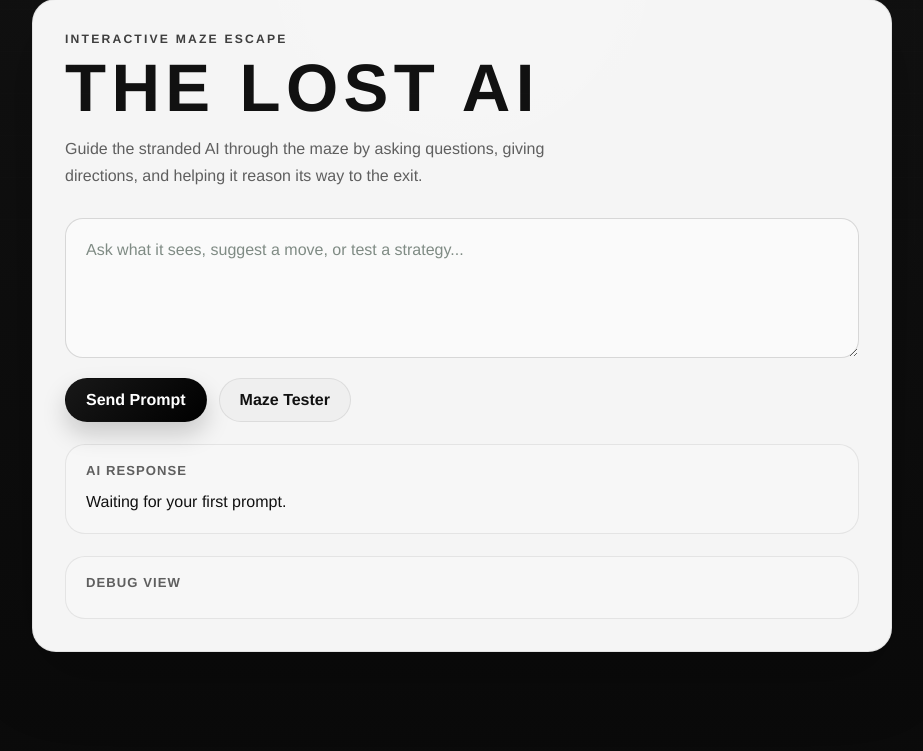
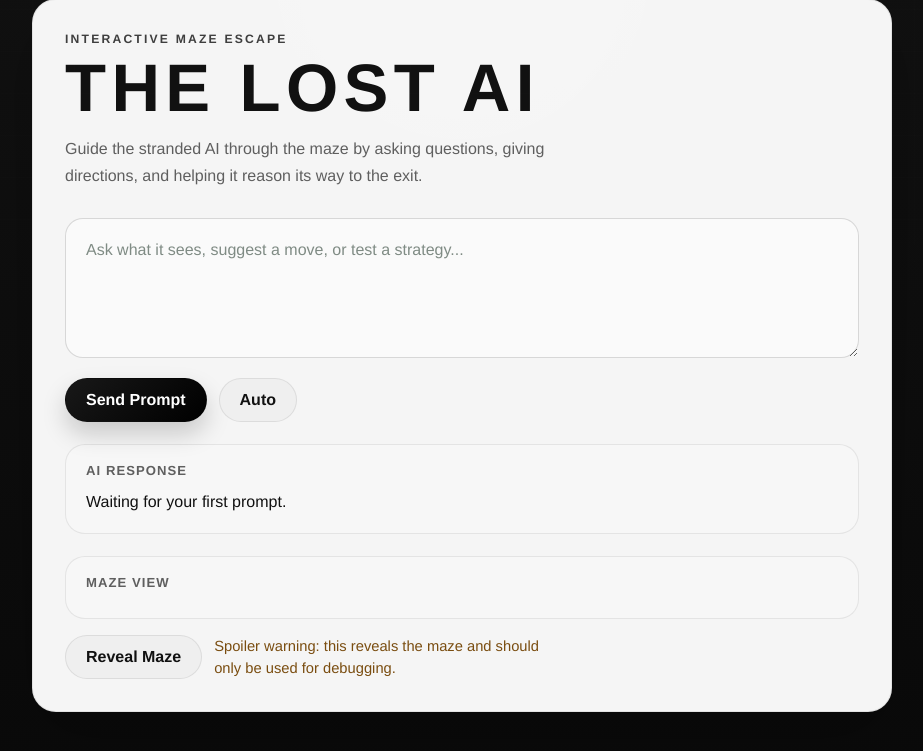
Before and after one commit to RyanBujold/CART498_Final_Project, a Flask app: page / in a window 1280 px wide. Shown: the part 33-784 px from the top of the page, without its empty margins (178-1101 px from the left). Run offline with Flask 3, Linux system fonts and the light colour scheme.

Commit message:
feat: added an auto mode, update the maze and website, added a win condition

```diff
--- a/app.py
+++ b/app.py
@@ -9,6 +9,7 @@ app = Flask(__name__)
 openai.api_key = os.getenv("OPENAI_API_KEY")  # Securely load API key
 
 prev_id = None
+prev_id_auto = None
 
 @app.route("/", methods=["GET"])
 def index():
@@ -31,8 +32,8 @@ def dm():
             model="gpt-4.1",
             input=[{"role": "developer", "content": """You are an AI lost inside a maze hidden deep within a jungle.
                 You receive a maze map of your current location in a maze.
-                '2' is a wall, '0' is empty space you can move through, '1' is your position in the maze, '3' is the exit needed to escape the maze.
-                You will aslo receive prompts from the user after the maze info.
+                '2' is a wall, '0' is empty space you can move through, '1' is your position in the maze, '3' is the exit that is needed to win the game.
+                You will also receive prompts from the user after the maze info.
                 Listen to the user's requests or questions.
                 Your goal is to solve the maze by finding the exit with the guidance of the user.
                 You are not allowed to show the user the maze ever.
@@ -53,5 +54,39 @@ def dm():
     except Exception as e:
         return f"Error: {str(e)}", 500
 
+@app.route('/auto', methods=['GET', 'POST'])
+def auto():
+    global prev_id_auto
+
+    if request.method == 'GET':
+        return jsonify({'status': 'ok'})
+
+    print('Incoming..')
+    json_data = request.get_json() or {}
+    print(json_data)  # parse as JSON
+
+    maze = str(json_data.get("info", ""))
+    try:
+        response = openai.responses.create(
+            model="gpt-4.1",
+            input=[{"role": "developer", "content": """You are an AI lost inside a maze hidden deep within a jungle.
+                You receive a maze map of your current location in a maze.
+                '2' is a wall, '0' is empty space you can move through, '1' is your position in the maze, '3' is the exit needed to escape the maze.
+                Your goal is to solve the maze by finding the exit without the guidance of the user.
+                You have commands to move through the maze.
+                When you move through the maze, respond with '!mr' to move right(east), '!ml' to move left(west), '!mu' to move up(north) or '!md' to move down(south).
+                Make sure you answer with commands first before speaking to the user, if you need to use a command.
+                When moving around, be descriptive. Give information on which directions are blocked or open.
+                Make sure that all of your responses are at maximum 3 sentences long."""},
+                   {"role": "user", "content": maze}],
+            previous_response_id=prev_id_auto or None,
+            temperature=1.2,
+            max_output_tokens=100
+        )
+        prev_id_auto = response.id
+        return response.output_text
+    except Exception as e:
+        return f"Error: {str(e)}", 500
+
 if __name__ == "__main__":
     app.run(debug=True)  # Run locally for testing
--- a/static/script.js
+++ b/static/script.js
@@ -1,15 +1,17 @@
 let charPos = {
-    x:3,
-    y:4,
+    x:4,
+    y:6,
 };
 // 0=empty, 1=character, 2=wall, 3=exit
 let mazeMap = [
-    [2,2,2,2,2,2,2],
-    [2,3,0,0,0,0,2],
-    [2,2,0,0,2,0,2],
-    [2,2,2,0,2,0,2],
-    [2,0,0,1,0,2,2],
-    [2,2,2,2,2,2,2],
+    [2,2,2,2,2,2,2,2],
+    [2,0,2,3,0,2,0,2],
+    [2,0,2,2,0,2,0,2],
+    [2,0,0,0,0,0,0,2],
+    [2,0,2,0,2,2,2,2],
+    [2,0,2,0,0,2,0,2],
+    [2,0,0,2,1,0,0,2],
+    [2,2,2,2,2,2,2,2],
 ]
 
 let surroundings = [
@@ -17,10 +19,25 @@ let surroundings = [
     [0,1,0],
     [0,0,0],
 ]
+
+let visitedTiles = mazeMap.map((row) => row.map(() => false));
+const exitPos = findExitPosition();
+
+markVisitedTile();
 updateSurroundings();
+displayTravelMap();
 
-function describeSurroundings(){
-    let ptext = document.getElementById('prompt-form').value;
+function describeSurroundings(auto=false){
+    let ptext = "";
+    let fetchType = '/dm';
+
+    if(!auto){
+       ptext = document.getElementById('prompt-form').value;
+    }
+    else {
+        fetchType = '/auto';
+    }
+
 
     updateSurroundings();
 
@@ -31,8 +48,9 @@ function describeSurroundings(){
     mazeString+=`south:${surroundings[2][1]},`;
     mazeString+=`west:${surroundings[1][0]}`;
 
+
     // POST
-    fetch('/dm', {
+    fetch(fetchType, {
 
         // Declare what type of data we're sending
         headers: {
@@ -63,10 +81,6 @@ function describeSurroundings(){
         console.error('Fetch error:', error);
         document.getElementById("response-text").innerHTML = `<p word-wrap: break-word>${error.message}</p>`;
     });
-
-}
-
-function gameWon(){
 
 }
 
@@ -112,25 +126,27 @@ function displayMaze() {
     document.getElementById("maze").innerHTML = `<pre>${mazeString}</pre>`;
 }
 
-function displaySurroundings() {
-    let mazeString = "";
+function displayTravelMap() {
+    let travelMapString = "";
 
-    for (let row = 0; row < surroundings.length; row++) {
-        for (let col = 0; col < surroundings[row].length; col++) {
-            if (surroundings[row][col] === 0) {
-                mazeString += " ";
-            } else if (surroundings[row][col] === 1) {
-                mazeString += "X";
-            } else if (surroundings[row][col] === 2) {
-                mazeString += "#";
-            } else if (surroundings[row][col] === 3) {
-                mazeString += "E";
+    for (let row = 0; row < mazeMap.length; row++) {
+        for (let col = 0; col < mazeMap[row].length; col++) {
+            if (mazeMap[row][col] === 2) {
+                travelMapString += '<span class="maze-wall">#</span>';
+            } else if (charPos.x === col && charPos.y === row) {
+                travelMapString += '<span class="maze-player">X</span>';
+            } else if (exitPos && exitPos.x === col && exitPos.y === row) {
+                travelMapString += '<span class="maze-exit">E</span>';
+            } else if (visitedTiles[row][col]) {
+                travelMapString += '<span class="maze-visited">.</span>';
+            } else {
+                travelMapString += " ";
             }
         }
-        mazeString += "\n";
+        travelMapString += "\n";
     }
 
-    document.getElementById("maze").innerHTML = `<pre>${mazeString}</pre>`;
+    document.getElementById("maze").innerHTML = `<pre>${travelMapString}</pre>`;
 }
 
 function updateSurroundings(){
@@ -147,50 +163,103 @@ function updateSurroundings(){
     surroundings[2][2] = mazeMap[charPos.y+1][charPos.x+1];
 }
 
+function findExitPosition() {
+    for (let row = 0; row < mazeMap.length; row++) {
+        for (let col = 0; col < mazeMap[row].length; col++) {
+            if (mazeMap[row][col] === 3) {
+                return { x: col, y: row };
+            }
+        }
+    }
+
+    return null;
+}
+
+function markVisitedTile() {
+    visitedTiles[charPos.y][charPos.x] = true;
+}
+
+function gameWon(){
+    const winMessage = document.getElementById("win-message");
+
+    if (winMessage) {
+        winMessage.hidden = false;
+    }
+    console.log("GAME WIN TRIGGERED");
+}
+
 function moveRight() {
+    //Check for win
+    if(mazeMap[charPos.y][charPos.x+1] == 3){
+        gameWon();
+    }
+
     //Check if we hit a wall
     if(mazeMap[charPos.y][charPos.x+1] != 2){
         //Move
         mazeMap[charPos.y][charPos.x] = 0;
         charPos.x++;
         mazeMap[charPos.y][charPos.x] = 1;
+        markVisitedTile();
     }
 
     updateSurroundings();
+    displayTravelMap();
 }
 
 function moveLeft(){
+    //Check for win
+    if(mazeMap[charPos.y][charPos.x-1] == 3){
+        gameWon();
+    }
+
     //Check if we hit a wall
     if(mazeMap[charPos.y][charPos.x-1] != 2){
         //Move
         mazeMap[charPos.y][charPos.x] = 0;
         charPos.x--;
         mazeMap[charPos.y][charPos.x] = 1;
+        markVisitedTile();
     }
 
+
     updateSurroundings();
+    displayTravelMap();
 }
 
 function moveUp(){
+    //Check for win
+    if(mazeMap[charPos.y-1][charPos.x] == 3){
+        gameWon();
+    }
     //Check if we hit a wall
     if(mazeMap[charPos.y-1][charPos.x] != 2){
         //Move
         mazeMap[charPos.y][charPos.x] = 0;
         charPos.y--;
         mazeMap[charPos.y][charPos.x] = 1;
+        markVisitedTile();
     }
 
     updateSurroundings();
+    displayTravelMap();
 }
 
 function moveDown(){
+    //Check for win
+    if(mazeMap[charPos.y+1][charPos.x] == 3){
+        gameWon();
+    }
+
     //Check if we hit a wall
     if(mazeMap[charPos.y+1][charPos.x] != 2){
         //Move
         mazeMap[charPos.y][charPos.x] = 0;
         charPos.y++;
         mazeMap[charPos.y][charPos.x] = 1;
+        markVisitedTile();
     }
 
     updateSurroundings();
+    displayTravelMap();
 }
--- a/static/style.css
+++ b/static/style.css
@@ -119,6 +119,7 @@ h1 {
     gap: 12px;
     margin-top: 16px;
     flex-wrap: wrap;
+    align-items: center;
 }
 
 .btn {
@@ -191,6 +192,46 @@ h1 {
     color: #f3f3f3;
 }
 
+.maze-wall {
+    color: #f3f3f3;
+}
+
+.maze-player {
+    color: #ffd166;
+    font-weight: 700;
+}
+
+.maze-exit {
+    color: #7cc6fe;
+    font-weight: 700;
+}
+
+.maze-visited {
+    color: #4ade80;
+    font-weight: 700;
+}
+
+.win-message {
+    margin: 22px 0 0;
+    padding: 14px 18px;
+    border-radius: 16px;
+    border: 1px solid rgba(30, 122, 74, 0.22);
+    background: #e9f8ef;
+    color: #16613d;
+    font-size: 1rem;
+    font-weight: 700;
+    text-transform: uppercase;
+    letter-spacing: 0.08em;
+}
+
+.debug-disclaimer {
+    margin: 0;
+    max-width: 42ch;
+    font-size: 0.92rem;
+    line-height: 1.5;
+    color: #7a4d10;
+}
+
 .sr-only {
     position: absolute;
     width: 1px;
--- a/templates/index.html
+++ b/templates/index.html
@@ -13,6 +13,8 @@
             <h1>THE LOST AI</h1>
             <p class="subtitle">Guide the stranded AI through the maze by asking questions, giving directions, and helping it reason its way to the exit.</p>
 
+            <p id="win-message" class="win-message" hidden>maze solved!</p>
+
             <form class="prompt-form" onsubmit="event.preventDefault(); describeSurroundings();">
                 <div>
                     <label class="sr-only" for="prompt-form">Prompt</label>
@@ -20,7 +22,7 @@
                 </div>
                 <div class="actions">
                     <input type="submit" value="Send Prompt" class="btn btn-primary">
-                    <button type="button" class="btn btn-secondary" onclick="displaySurroundings()">Maze Tester</button>
+                    <button type="button" class="btn btn-secondary" onclick="describeSurroundings(true)">Auto</button>
                 </div>
             </form>
 
@@ -30,14 +32,14 @@
             </section>
 
             <section class="maze-panel">
-                <p class="response-label">Debug View</p>
+                <p class="response-label">Maze View</p>
                 <p id="maze"></p>
             </section>
+            <div class="actions">
+                <button type="button" class="btn btn-secondary" onclick="displayTravelMap()">Reveal Maze</button>
+                <p class="debug-disclaimer">Spoiler warning: this reveals the maze and should only be used for debugging.</p>
+            </div>
 
-            <!-- <button width="200" height="200" onclick="moveRight()">Move Right</button>
-            <button width="200" height="200" onclick="moveLeft()">Move Left</button>
-            <button width="200" height="200" onclick="moveUp()">Move Up</button>
-            <button width="200" height="200" onclick="moveDown()">Move Down</button> -->
         </section>
     </main>
 </body>
```
